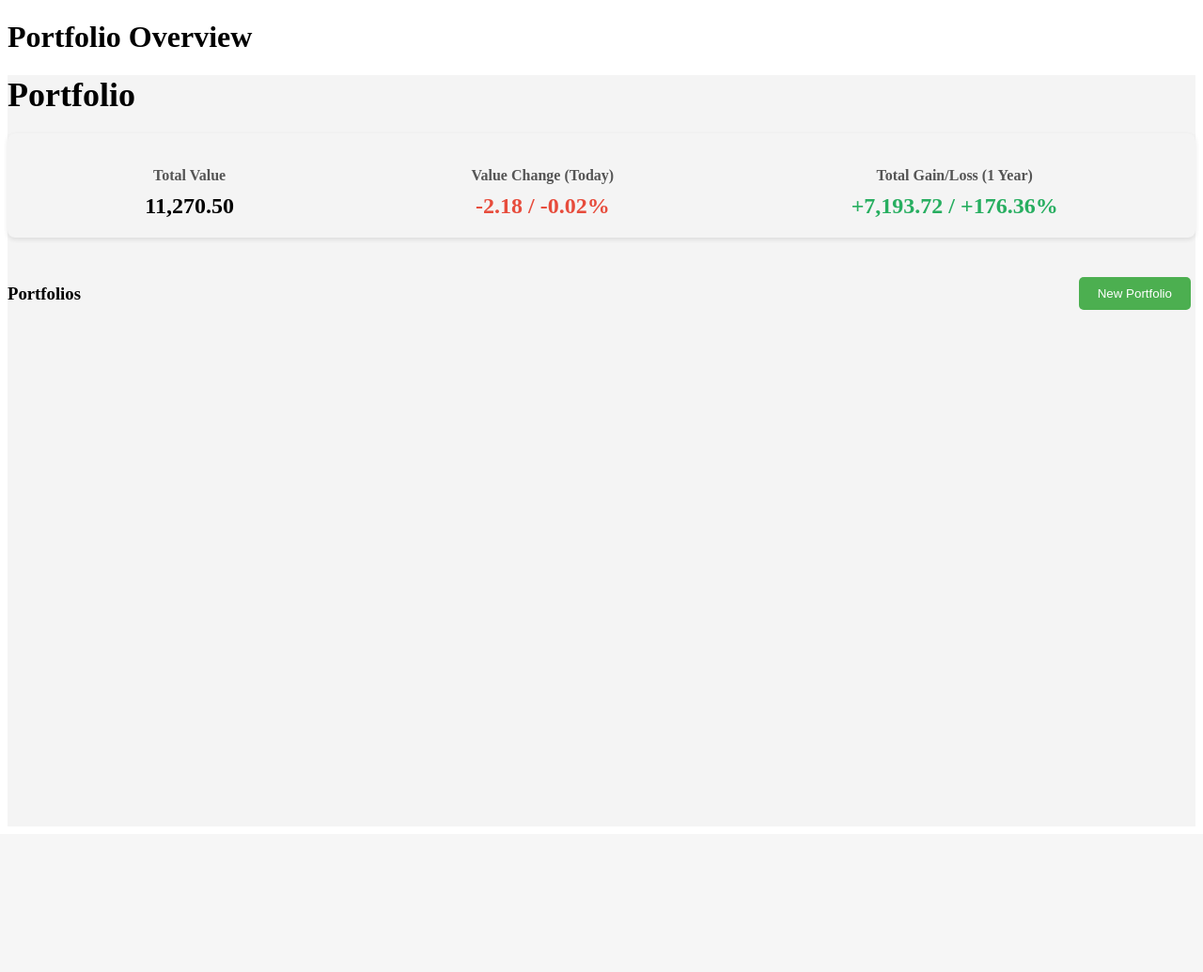
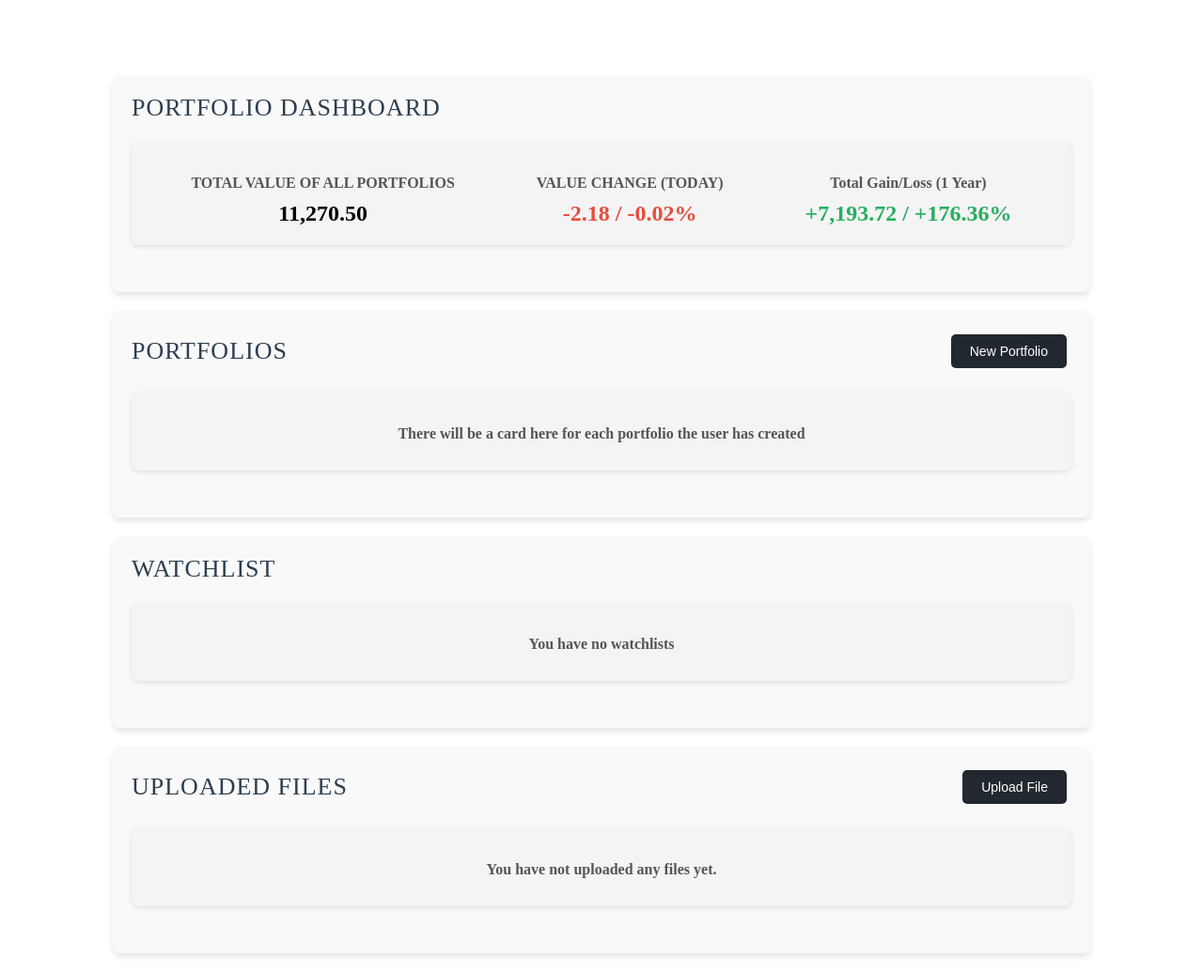
Before and after one commit to bwils19/QuantScope, a Flask app: template backend/templates/portfolio_overview.html in a window 1280 px wide. Shown: the part 73-1108 px from the top of the page at 94% size. Before the commit the page ends 403 px from the top, so only its background shows below. Run offline with Flask 3, Linux system fonts and the light colour scheme; the template is opened without the code that fills it, so the values that code supplies are empty.

Commit message:
added cards to portfolio overview page

```diff
--- a/backend/static/css/style.css
+++ b/backend/static/css/style.css
@@ -164,11 +164,90 @@ datalist option {
     background-color: #bbb;
 }
 
-.dashboard-page, .portfolio-overview-container {
-    background-color: #f4f4f4; /* Same as the navbar */
+.dashboard-page {
+    background-color: #f4f4f4; /* same as the navbar */
     margin: 0;
     padding: 0;
-    min-height: 100vh; /* Ensures full-height background */
+    min-height: 100vh;
+}
+
+.portfolio-overview-container {
+    max-width: 1000px;
+    margin: 80px auto 20px auto;
+    padding: 20px;
+    background-color: #f9f9f9;
+    border-radius: 8px;
+    box-shadow: 0 4px 6px rgba(0, 0, 0, 0.1);
+}
+.portfolio-list-container {
+    max-width: 1000px;
+    margin: 0 auto 20px auto;
+    padding: 20px;
+    background-color: #f9f9f9;
+    border-radius: 8px;
+    box-shadow: 0 4px 6px rgba(0, 0, 0, 0.1);
+}
+
+.portfolio-watchlist-container {
+    max-width: 1000px;
+    margin: 0 auto 20px auto;
+    padding: 20px;
+    background-color: #f9f9f9;
+    border-radius: 8px;
+    box-shadow: 0 4px 6px rgba(0, 0, 0, 0.1);
+}
+
+.portfolio-uploaded-files-container {
+    max-width: 1000px;
+    margin: 0 auto 20px auto;
+    padding: 20px;
+    background-color: #f9f9f9;
+    border-radius: 8px;
+    box-shadow: 0 4px 6px rgba(0, 0, 0, 0.1);
+}
+
+.portfolio-header {
+    display: flex;
+    justify-content: space-between; /* Pushes title and button to opposite sides */
+    align-items: center; /* Aligns title and button vertically */
+    margin-bottom: 20px; /* Adds spacing below the header */
+}
+
+.new-portfolio-btn {
+    padding: 10px 20px;
+    background-color: #212830;
+    color: white;
+    border: none;
+    border-radius: 5px;
+    cursor: pointer;
+    font-size: 14px;
+    transition: background-color 0.3s ease;
+}
+
+.new-file-btn {
+    padding: 10px 20px;
+    background-color: #212830;
+    color: white;
+    border: none;
+    border-radius: 5px;
+    cursor: pointer;
+    font-size: 14px;
+    transition: background-color 0.3s ease;
+}
+
+.new-portfolio-btn:hover {
+    background-color: #45a049;
+}
+
+.page-title {
+    margin: 0; /* Remove margin for better alignment */
+    font-family: 'Bodoni Moda', serif; /* or your chosen font */
+    text-transform: uppercase;
+    font-size: 26px; /* Base size for all text */
+    letter-spacing: 1px; /* Slight spacing for elegance */
+    font-weight: 500;
+    text-align: center;
+    color: #2c3e50;
 }
 
 
@@ -243,13 +322,13 @@ body.portfolio-overview-page {
 
 
 .navbar-title {
-    font-family: 'Bodoni Moda', serif; /* or your chosen font */
+    font-family: 'Bodoni Moda', serif;
     text-transform: uppercase;
-    font-size: 42px; /* Base size for all text */
-    letter-spacing: 1px; /* Slight spacing for elegance */
+    font-size: 42px;
+    letter-spacing: 1px;
     font-weight: 500;
     text-align: center;
-    color: #2c3e50; /* Choose your desired color */
+    color: #2c3e50;
     margin: 0;
     flex: 1;
 }
@@ -305,11 +384,11 @@ button:hover {
 
 
 /* General Styling */
-.page-title {
-    font-size: 36px;
-    margin: 20px 0;
-    font-family: 'Bodoni Moda', serif; /* Match font style */
-}
+/*.page-title {*/
+/*    font-size: 36px;*/
+/*    margin: 20px 0;*/
+/*    font-family: 'Bodoni Moda', serif; !* Match font style *!*/
+/*}*/
 
 /* Dashboard Card */
 .dashboard-card {
@@ -382,15 +461,6 @@ button:hover {
     color: #e74c3c;
 }
 
-.new-portfolio-btn {
-    padding: 10px 20px;
-    background-color: #4CAF50;
-    color: white;
-    border: none;
-    border-radius: 5px;
-    cursor: pointer;
-}
-
 .new-portfolio-btn:hover {
     background-color: #45a049;
 }
--- a/backend/templates/portfolio_overview.html
+++ b/backend/templates/portfolio_overview.html
@@ -2,18 +2,20 @@
 
 {% block content %}
 <body class="portfolio-overview-page">
-    <h1>Portfolio Overview</h1>
+<!--    <h1>Portfolio Overview</h1>-->
 <div class="portfolio-overview-container">
-    <h2 class="page-title">Portfolio</h2>
+    <div class="portfolio-header">
+    <h3 class="page-title">Portfolio Dashboard</h3>
+    </div>
 
     <!-- Portfolio Stats -->
     <div class="dashboard-card">
         <div class="dashboard-stat">
-            <h3>Total Value</h3>
+            <h3>TOTAL VALUE OF ALL PORTFOLIOS</h3>
             <div class="stat-value">11,270.50</div>
         </div>
         <div class="dashboard-stat">
-            <h3>Value Change (Today)</h3>
+            <h3>VALUE CHANGE (TODAY)</h3>
             <div class="stat-value negative">-2.18 / -0.02%</div>
         </div>
         <div class="dashboard-stat">
@@ -21,12 +23,22 @@
             <div class="stat-value positive">+7,193.72 / +176.36%</div>
         </div>
     </div>
+</div>
 
-    <!-- Portfolio List -->
+<div class="portfolio-list-container">
     <div class="portfolio-header">
-        <h3>Portfolios</h3>
+        <!-- Both the title and button are in this flex container -->
+        <h3 class="page-title">Portfolios</h3>
         <button class="new-portfolio-btn">New Portfolio</button>
     </div>
+    <!-- Portfolio Cards -->
+    <div class="dashboard-card">
+        <div class="dashboard-stat">
+            <h3>There will be a card here for each portfolio the user has created</h3>
+        </div>
+    </div>
+
+    <!-- Portfolio List  THIS IS GOING TO NEED TO BE CHANGED TO WATCHLIST-->
     <div class="portfolio-list">
         {% for portfolio in portfolios %}
         <div class="portfolio-item">
@@ -39,5 +51,62 @@
         {% endfor %}
     </div>
 </div>
+
+<div class="portfolio-watchlist-container">
+    <div class="portfolio-header">
+        <!-- Both the title and button are in this flex container -->
+        <h3 class="page-title">Watchlist</h3>
+    </div>
+    <!-- Portfolio Cards -->
+    <div class="dashboard-card">
+        <div class="dashboard-stat">
+            <h3>You have no watchlists</h3>
+        </div>
+    </div>
+
+    <!-- Portfolio List -->
+    <div class="portfolio-list">
+        {% for portfolio in portfolios %}
+        <div class="portfolio-item">
+            <h4>{{ portfolio.name }}</h4>
+            <div>
+                <span>Last: {{ portfolio.last }}</span>
+                <span>Change: {{ portfolio.change }}</span>
+            </div>
+        </div>
+        {% endfor %}
+    </div>
+</div>
+
+
+<div class="portfolio-uploaded-files-container">
+    <div class="portfolio-header">
+        <!-- Both the title and button are in this flex container -->
+        <h3 class="page-title">Uploaded Files</h3>
+        <button class="new-file-btn">Upload File</button>
+    </div>
+    <!-- Portfolio Cards -->
+    <div class="dashboard-card">
+        <div class="dashboard-stat">
+            <h3>You have not uploaded any files yet.</h3>
+        </div>
+    </div>
+
+    <!-- Portfolio List  THIS IS GOING TO NEED TO BE CHANGED TO WATCHLIST-->
+    <div class="portfolio-list">
+        {% for portfolio in portfolios %}
+        <div class="portfolio-item">
+            <h4>{{ portfolio.name }}</h4>
+            <div>
+                <span>Last: {{ portfolio.last }}</span>
+                <span>Change: {{ portfolio.change }}</span>
+            </div>
+        </div>
+        {% endfor %}
+    </div>
+</div>
+
+
+
 </body>
 {% endblock %}
```
